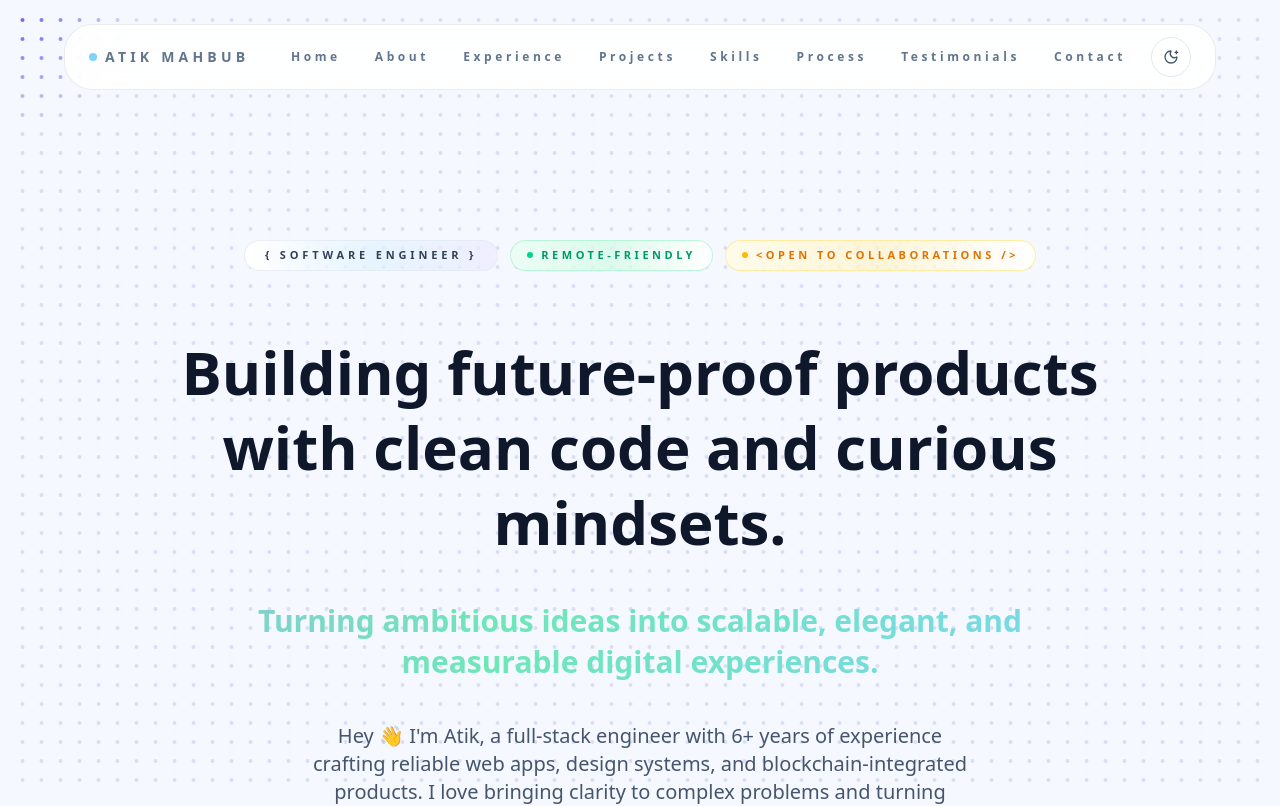
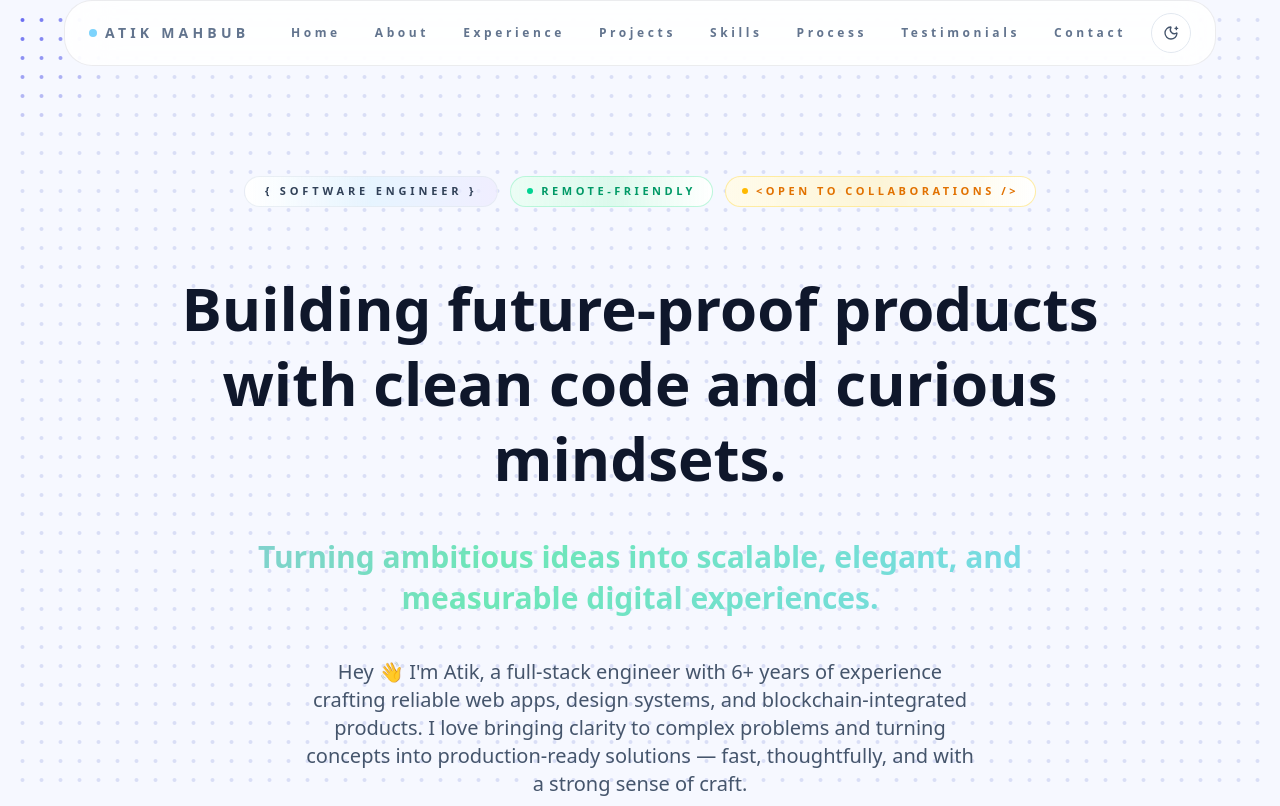
Before and after one commit to atikmahbub/portfolio-2025, a Next.js app: page / in a window 1280 px wide. Shown: the top 806 px of the page. Built offline with nearby package versions, Linux system fonts and the light colour scheme.

Commit message:
some fix

```diff
--- a/src/components/Navbar.tsx
+++ b/src/components/Navbar.tsx
@@ -53,7 +53,7 @@ export default function Navbar() {
     >
       <div
         className={clsx(
-          "pointer-events-auto flex w-full max-w-6xl justify-between  pt-6",
+          "pointer-events-auto flex w-full max-w-6xl justify-between",
           isOpen && "hidden xl:flex" // hide on mobile when menu open, keep flex on xl
         )}
       >
@@ -109,7 +109,7 @@ export default function Navbar() {
       </div>
 
       {isOpen ? (
-        <div className="pointer-events-auto mt-[2rem] flex w-full justify-center px-0 xl:hidden">
+        <div className="pointer-events-auto mt-[0rem] flex w-full justify-center px-0 xl:hidden">
           <div className="flex w-full flex-col gap-4 px-6">
             <div className="glow-card flex items-center justify-between rounded-full border border-slate-200/80 bg-white/80 px-6 py-3 text-sm font-semibold uppercase tracking-[0.3em] text-slate-500 dark:border-white/10 dark:bg-white/5 dark:text-white/60">
               <span className="inline-flex items-center gap-2">
--- a/src/components/sections/HeroSection.tsx
+++ b/src/components/sections/HeroSection.tsx
@@ -31,7 +31,7 @@ export default function HeroSection() {
   return (
     <section
       id="home"
-      className="relative flex min-h-[90vh] items-center justify-center px-6 pb-24 pt-28 sm:pt-32 lg:pt-36"
+      className="relative flex min-h-[90vh] items-center justify-center px-6 pb-20 pt-12 sm:pt-16 lg:pt-20"
     >
       <div className="mx-auto flex w-full max-w-5xl flex-col items-center gap-16 text-center">
         <Reveal>
```
Lines whose indentation alone changed are shown as unchanged.
